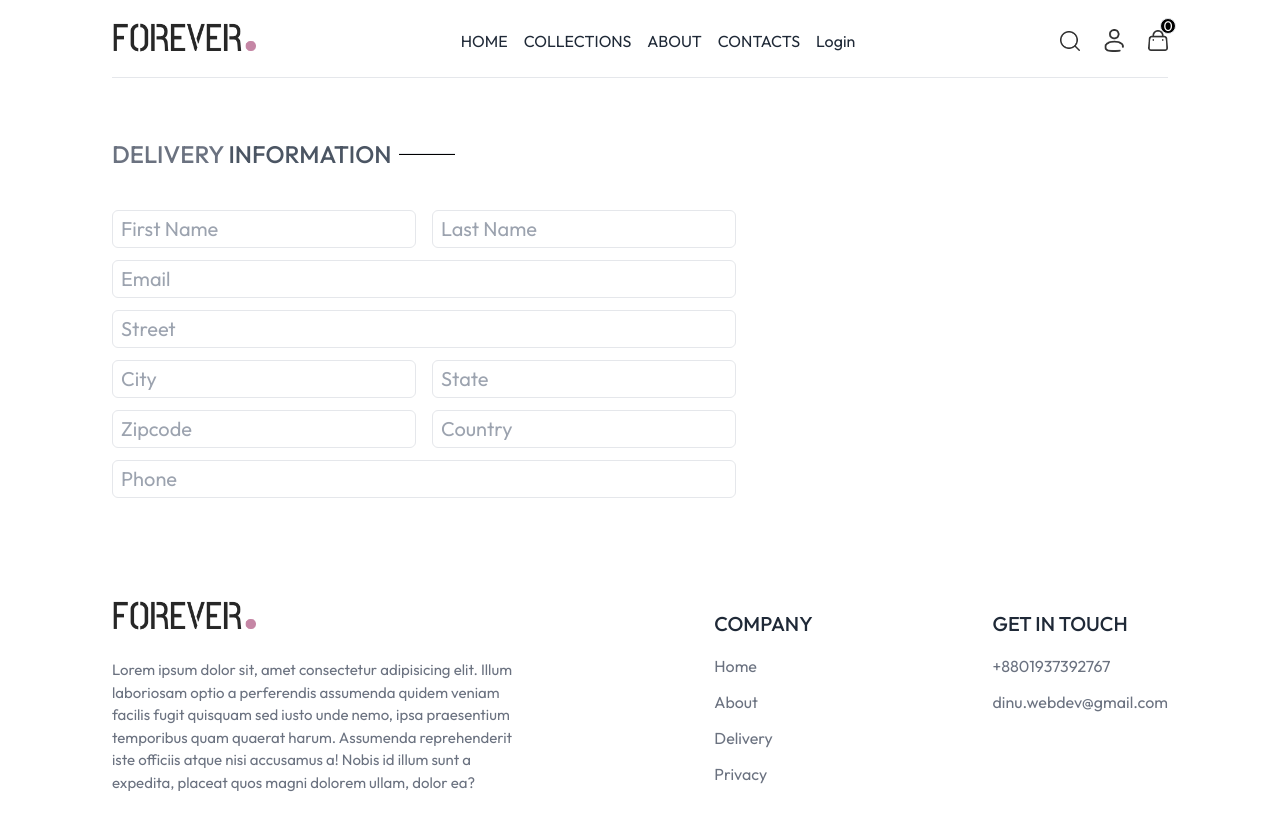
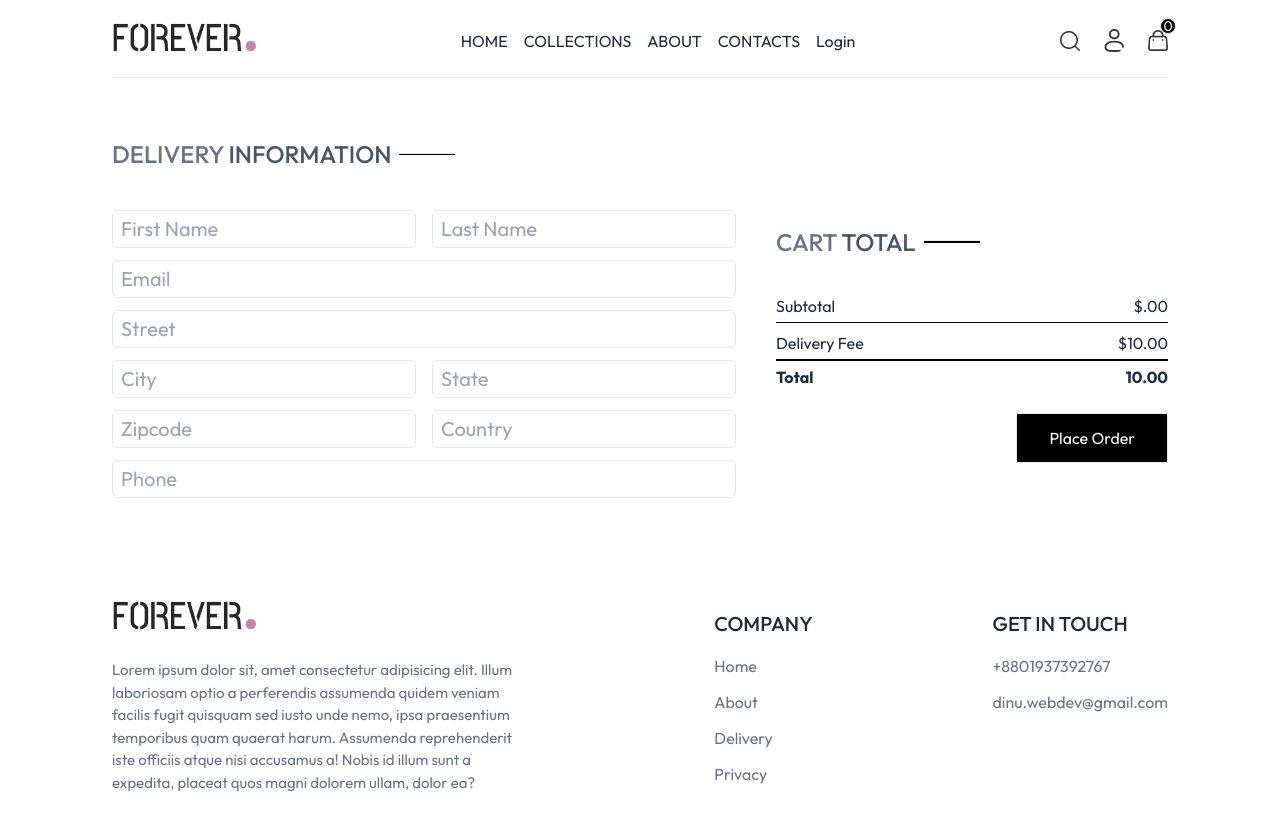
Before and after one commit to Dinobondhu-shill/ForeverFlex, a React (Vite) app in the folder frontend/: page /place-order in a window 1280 px wide. Built offline with nearby package versions, Linux system fonts and the light colour scheme; no server answers.

Commit message:
place order page cart total added

```diff
--- a/frontend/src/Context/ProductContext.jsx
+++ b/frontend/src/Context/ProductContext.jsx
@@ -74,7 +74,7 @@ setShowSearch,
 showSearch,
 handleAddToCart,
 cartCount,
-cart, updateQuantity, calculateSubtotal
+cart, updateQuantity, calculateSubtotal, total
   }
   return (
     <ProductContext.Provider value={values}>
--- a/frontend/src/Pages/Order/PlaceOrder.jsx
+++ b/frontend/src/Pages/Order/PlaceOrder.jsx
@@ -1,14 +1,17 @@
-import React from 'react';
+import React, { useContext } from 'react';
 import Title from '../../Components/Title';
+import { Link } from 'react-router-dom';
+import { ProductContext } from '../../Context/ProductContext';
 
 const PlaceOrder = () => {
+  const {total, delivery_fee, currency} = useContext(ProductContext)
   return (
-    <div className='flex gap-10 my-10'>
+    <div className='flex flex-col md:flex-row gap-10 my-10 items-center'>
       {/* form data  */}
       <div className='py-5 text-xl flex flex-col items-start'>
         <Title text1={'DELIVERY'} text2={"INFORMATION"} />
         <div className=' my-5 md:my-10'>
-          <form className='flex flex-col gap-3'>
+          <form className='flex flex-col gap-3 border-gray-600'>
             <div className='flex gap-4'>
               <input className='  border rounded-md px-2 py-1' type="text" placeholder='First Name' name='firstName' />
               <input className='  border rounded-md px-2 py-1' type="text" placeholder='Last Name' name='lastName'/>
@@ -27,9 +30,27 @@ const PlaceOrder = () => {
           </form>
         </div>
       </div>
-      <div>
-
+      {/* cart total */}
+      <div className='w-full'>
+      <div className="flex justify-start my-8 text-xl"><Title text1={"CART"} text2={"TOTAL"} /></div>
+    <div className="space-y-1">
+      <div className="flex justify-between border-b border-black py-1">
+        <p>Subtotal</p>
+        <p>{currency}{total}.00</p>
       </div>
+      <div className="flex justify-between border-b-2 border-black py-1">
+        <p>Delivery Fee</p>
+        <p>{currency}{delivery_fee}.00</p>
+      </div>
+      <div className="flex justify-between font-bold">
+        <p>Total</p>
+        <p>{total+delivery_fee}.00</p>
+      </div>
+      <div className="flex justify-end">
+      <Link to={'/place-order'} className="border bg-black text-white py-3 px-8 my-5">Place Order</Link>
+      </div>
+    </div>
+    </div>
     </div>
   );
 };
```
